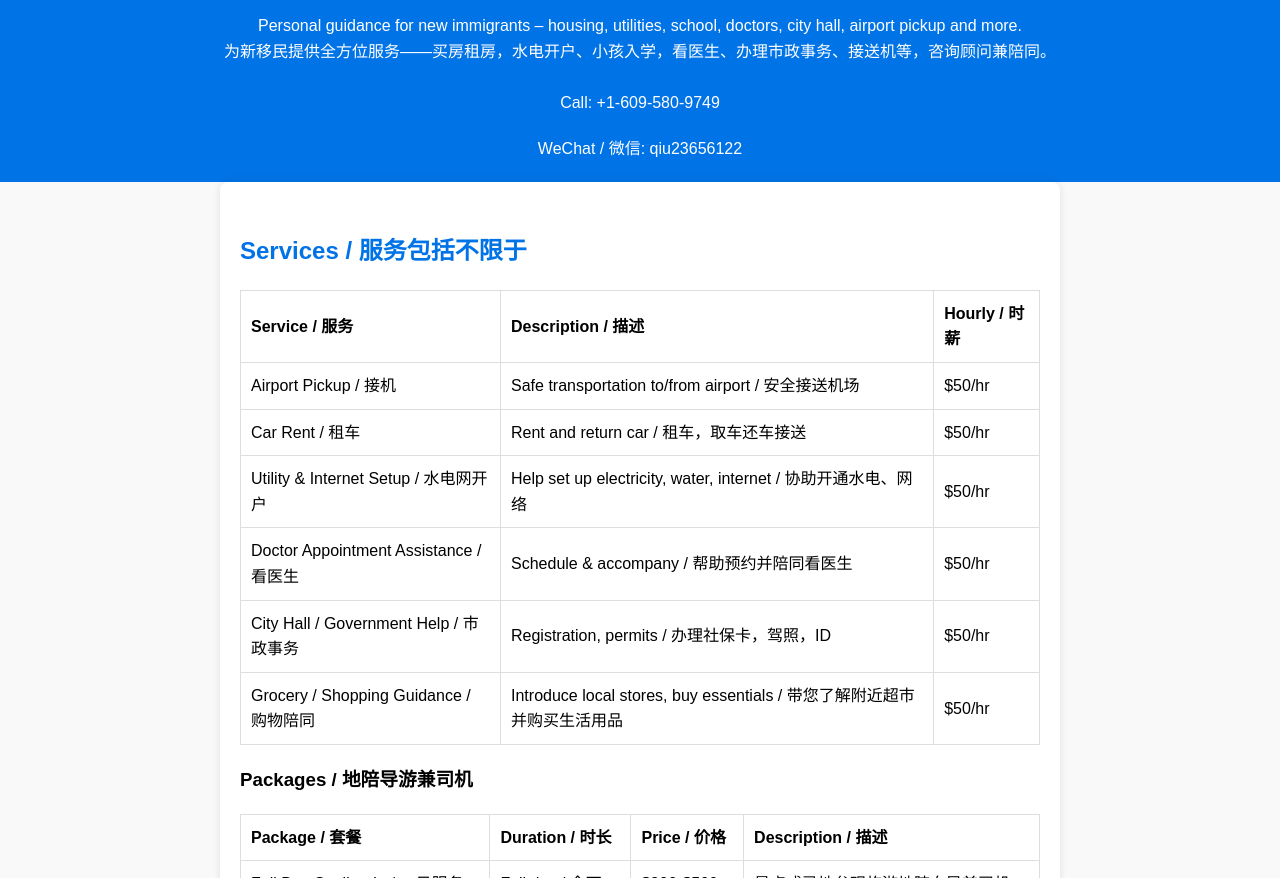
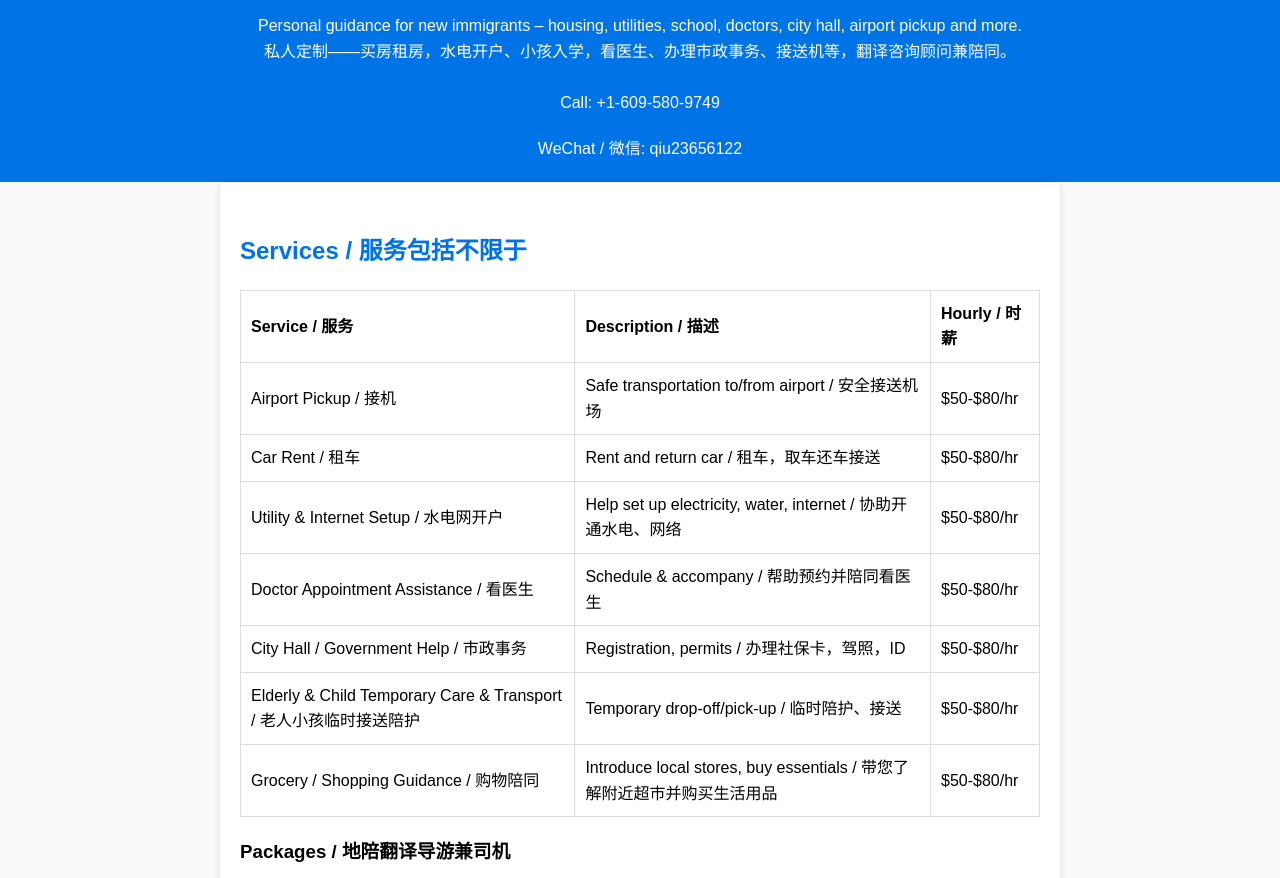
Before and after one commit to joeqiusc/nj-settling-help, a plain HTML site: page index.html in a window 1280 px wide. Shown: the part 74-952 px from the top of the page. Drawn offline with Linux system fonts and the light colour scheme.

Commit message:
Update index.html

```diff
--- a/index.html
+++ b/index.html
@@ -23,7 +23,7 @@
 <body>
     <header>
         <h1>Make Settling Into New Jersey Easy! / 让您轻松适应新泽西生活！</h1>
-        <p>Personal guidance for new immigrants – housing, utilities, school, doctors, city hall, airport pickup and more. <br>为新移民提供全方位服务——买房租房，水电开户、小孩入学，看医生、办理市政事务、接送机等，咨询顾问兼陪同。</p>
+        <p>Personal guidance for new immigrants – housing, utilities, school, doctors, city hall, airport pickup and more. <br>私人定制——买房租房，水电开户、小孩入学，看医生、办理市政事务、接送机等，翻译咨询顾问兼陪同。</p>
         <a href="tel:+16095809749" class="button">Call: +1-609-580-9749</a>
         <a class="wechat-id">WeChat / 微信: qiu23656122</a>
     </header>
@@ -32,15 +32,20 @@
         <h2>Services / 服务包括不限于</h2>
         <table>
             <tr><th>Service / 服务</th><th>Description / 描述</th><th>Hourly / 时薪</th></tr>
-            <tr><td>Airport Pickup / 接机</td><td>Safe transportation to/from airport / 安全接送机场</td><td>$50/hr</td></tr>
-            <tr><td>Car Rent / 租车</td><td>Rent and return car / 租车，取车还车接送</td><td>$50/hr</td></tr>
-            <tr><td>Utility & Internet Setup / 水电网开户</td><td>Help set up electricity, water, internet / 协助开通水电、网络</td><td>$50/hr</td></tr>
-            <tr><td>Doctor Appointment Assistance / 看医生</td><td>Schedule & accompany / 帮助预约并陪同看医生</td><td>$50/hr</td></tr>
-            <tr><td>City Hall / Government Help / 市政事务</td><td>Registration, permits / 办理社保卡，驾照，ID</td><td>$50/hr</td></tr>
-            <tr><td>Grocery / Shopping Guidance / 购物陪同</td><td>Introduce local stores, buy essentials / 带您了解附近超市并购买生活用品</td><td>$50/hr</td></tr>
+            <tr><td>Airport Pickup / 接机</td><td>Safe transportation to/from airport / 安全接送机场</td><td>$50-$80/hr</td></tr>
+            <tr><td>Car Rent / 租车</td><td>Rent and return car / 租车，取车还车接送</td><td>$50-$80/hr</td></tr>
+            <tr><td>Utility & Internet Setup / 水电网开户</td><td>Help set up electricity, water, internet / 协助开通水电、网络</td><td>$50-$80/hr</td></tr>
+            <tr><td>Doctor Appointment Assistance / 看医生</td><td>Schedule & accompany / 帮助预约并陪同看医生</td><td>$50-$80/hr</td></tr>
+            <tr><td>City Hall / Government Help / 市政事务</td><td>Registration, permits / 办理社保卡，驾照，ID</td><td>$50-$80/hr</td></tr>
+            <tr>
+            <td>Elderly & Child Temporary Care & Transport / 老人小孩临时接送陪护</td>
+            <td>Temporary drop-off/pick-up / 临时陪护、接送</td>
+            <td>$50-$80/hr</td>
+            </tr>
+            <tr><td>Grocery / Shopping Guidance / 购物陪同</td><td>Introduce local stores, buy essentials / 带您了解附近超市并购买生活用品</td><td>$50-$80/hr</td></tr>
         </table>
 
-        <h3>Packages / 地陪导游兼司机</h3>
+        <h3>Packages / 地陪翻译导游兼司机</h3>
         <table>
             <tr><th>Package / 套餐</th><th>Duration / 时长</th><th>Price / 价格</th><th>Description / 描述</th></tr>
             <tr><td>Full Day Settling-In / 一日服务</td><td>Full day / 全天</td><td>$300-$500</td><td>景点或异地参观旅游地陪向导兼司机</td></tr>
@@ -49,7 +54,7 @@
 
     <section>
         <h2>About / 关于我</h2>
-        <p>Licensed Agent Under Tang Group Real Estate. <br>本人上海交大博士，新州政府公务员，唐地产高级生活顾问，为新移民提供翻译，陪同，接送，入学等各种生活需求服务，如果仅咨询无需陪同，微信红包即可。</p>
+        <p>Licensed Agent Under Tang Group Real Estate. <br>本人上海交大博士，新州政府公务员，Tang地产集团高级生活顾问，为新移民提供翻译，陪同，接送，入学等各种生活需求服务，如果仅咨询无需陪同，微信红包即可。</p>
     </section>
 
     <section>
```
